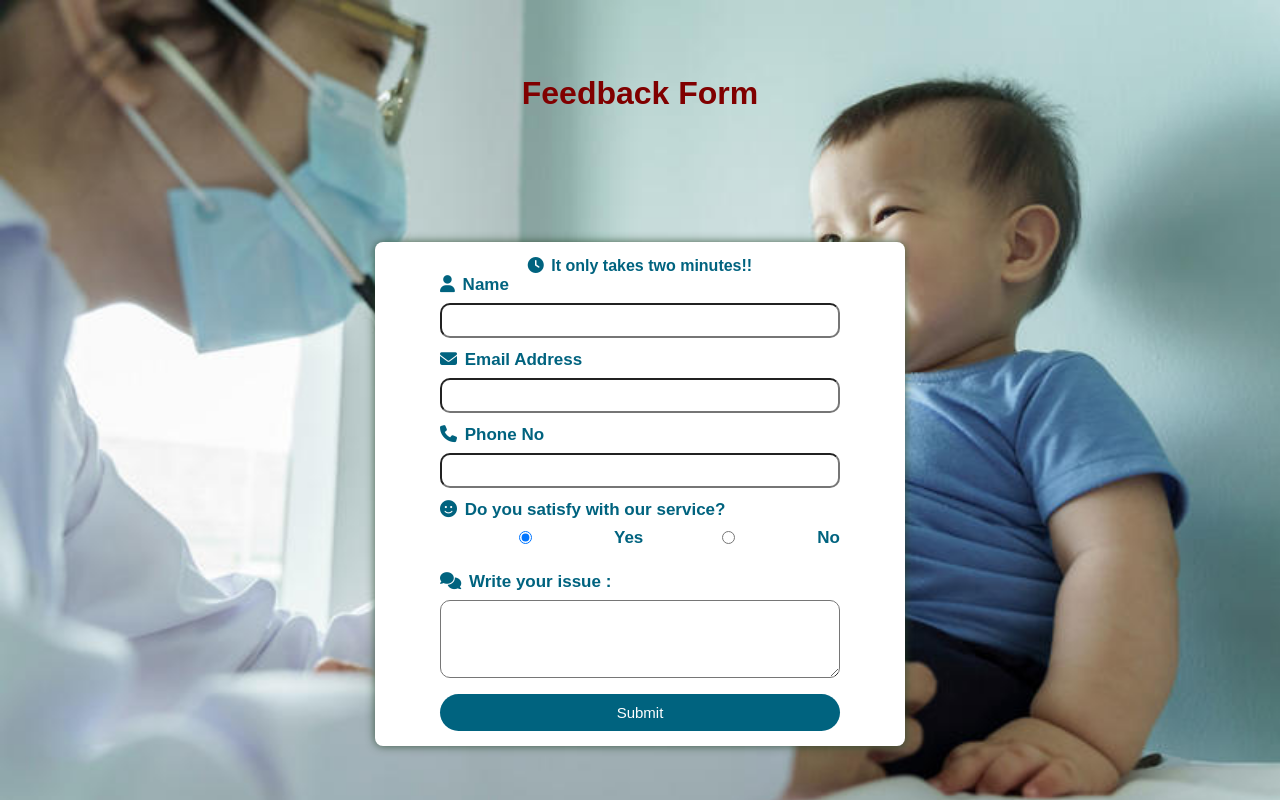
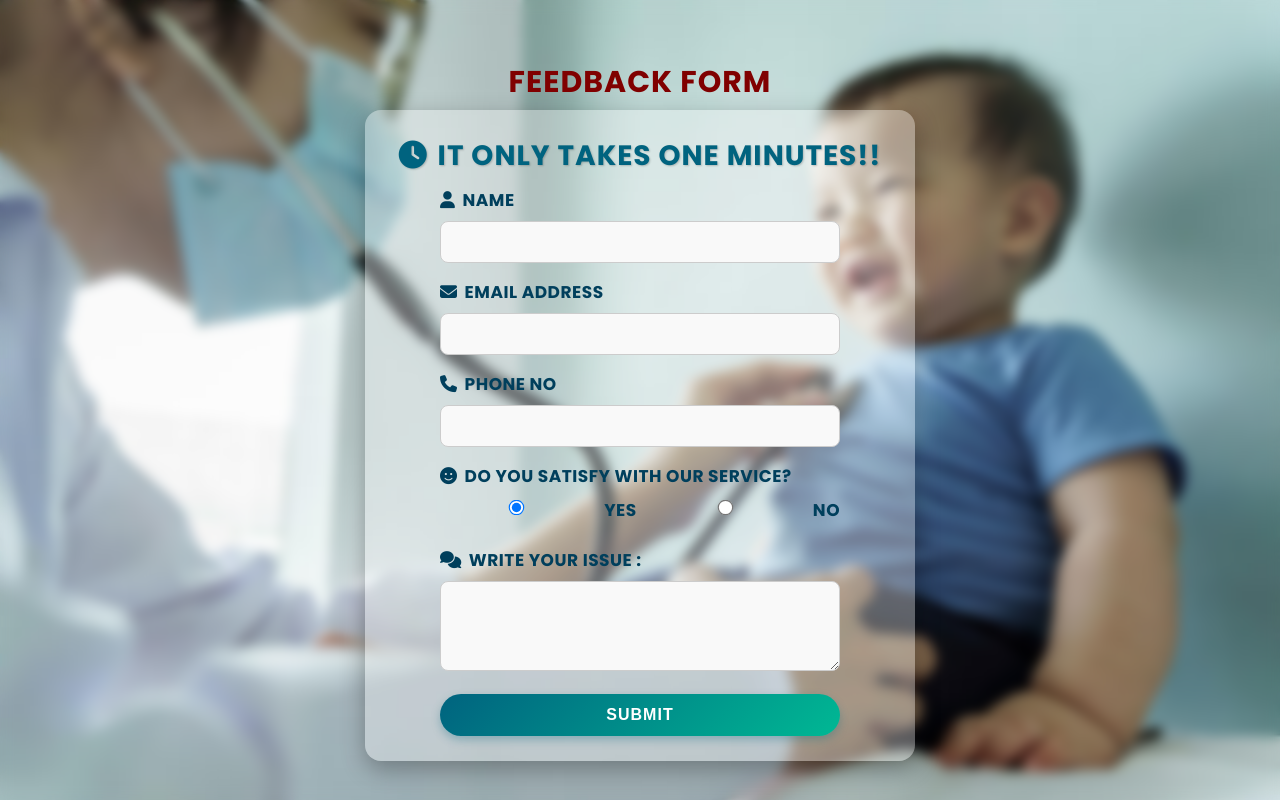
Before and after one commit to abhisek2004/Smart_hospital, a Flask app: template templates/feedback.html in a window 1280 px wide. Run offline with Flask 3, Linux system fonts and the light colour scheme; the template is opened without the code that fills it, so the values that code supplies are empty.

Commit message:
feedabck form

```diff
--- a/templates/feedback.html
+++ b/templates/feedback.html
@@ -8,35 +8,33 @@
         <link rel="stylesheet" href="https://cdnjs.cloudflare.com/ajax/libs/font-awesome/6.5.1/css/all.min.css">
         <!-- <link rel="stylesheet" href="index.css"> -->
         <style>
-            /*style.css */
-            @import url('https://fonts.googleapis.com/css2?family=Poppins&display=swap');
+            /* Google Font Import */
+            @import url('https://fonts.googleapis.com/css2?family=Poppins:wght@400;600;700&display=swap');
 
             body {
                 margin: 0;
                 display: flex;
                 align-items: center;
-                justify-content: space-around;
+                justify-content: center;
                 flex-direction: column;
                 height: 100vh;
-                /* background-color: #bde5d2; */
-                font-family: 'Poppins', sans-serif;
-
-            }
-
-            body {
-                font-family: Arial, sans-serif;
-                margin: 0;
-                padding: 0;
-                /* background-color: #FFF3C7; */
                 background-image: url(../static/images/Pediatrics.jpg);
                 background-repeat: no-repeat;
                 background-size: cover;
+                background-position: center;
+                font-family: 'Poppins', sans-serif;
+                backdrop-filter: blur(6px);
             }
 
             .textup {
                 text-align: center;
-                color: #00637f !important;
+                color: #00637f;
                 font-weight: 700;
+                font-size: 28px;
+                margin-bottom: 10px;
+                text-transform: uppercase;
+                letter-spacing: 1px;
+                text-shadow: 1px 1px 2px rgba(0, 0, 0, 0.2);
             }
 
             i {
@@ -44,11 +42,13 @@
             }
 
             .form-box {
-                background-color: #fff;
-                box-shadow: 0 0 10px rgba(36, 67, 40, 0.8);
-                padding: 15px;
-                border-radius: 8px;
+                background: rgba(255, 255, 255, 0.341);
+                box-shadow: 0 8px 24px rgba(0, 0, 0, 0.3);
+                padding: 25px;
+                border-radius: 16px;
                 width: 500px;
+                backdrop-filter: blur(12px);
+                animation: fadeInUp 0.8s ease-out;
             }
 
             form {
@@ -58,53 +58,101 @@
 
             .radio-group {
                 display: flex;
+                align-items: center;
+                gap: 12px;
                 margin-bottom: 16px;
             }
 
             input[type="radio"] {
-                margin-right: 8px;
+                margin-right: 4px;
+                transform: scale(1.2);
+                cursor: pointer;
             }
 
             label {
                 display: block;
                 margin-bottom: 8px;
                 font-size: 17px;
-                color: #00637f !important;
-                font-weight: 600;
+                color: #003f5c;
+                font-weight: bold;
+                letter-spacing: 0.5px;
+                text-transform: uppercase;
             }
 
             input,
             textarea {
                 width: 100%;
-                padding: 8px;
-                margin-bottom: 12px;
+                padding: 12px;
+                margin-bottom: 16px;
                 box-sizing: border-box;
-                border-radius: 10px;
+                border: 1px solid #ccc;
+                border-radius: 8px;
+                background-color: #f9f9f9;
+                font-size: 14px;
+                transition: all 0.3s ease;
+                outline: none;
+            }
 
+            input:focus,
+            textarea:focus {
+                border-color: #00637f;
+                background-color: #fff;
+                box-shadow: 0 0 10px rgba(0, 99, 127, 0.2);
             }
 
             button {
-                background-color: #00637f !important;
+                background: linear-gradient(135deg, #00637f, #00b894);
                 color: #fff;
-                padding: 10px;
+                padding: 12px;
                 border: none;
                 border-radius: 25px;
                 cursor: pointer;
                 width: 100%;
-                font-size: 15px;
-                transition: .2s linear;
+                font-size: 16px;
+                font-weight: bold;
+                text-transform: uppercase;
+                transition: all 0.3s ease;
+                letter-spacing: 1px;
+                box-shadow: 0 4px 10px rgba(0, 99, 127, 0.3);
             }
 
             button:hover {
-                background-color: #00637f !important;
-                border: none;
-                transform: translateY(-10px);
+                background: linear-gradient(135deg, #00b894, #00637f);
+                transform: translateY(-4px);
             }
 
             h1 {
-                color: rgb(128, 0, 0);
+                color: #800000;
+                font-size: 30px;
+                margin-bottom: 5px;
+                text-transform: uppercase;
+                letter-spacing: 1px;
+            }
+
+            @keyframes fadeInUp {
+                from {
+                    opacity: 0;
+                    transform: translateY(30px);
+                }
+
+                to {
+                    opacity: 1;
+                    transform: translateY(0);
+                }
+            }
+
+            @media (max-width: 600px) {
+                .form-box {
+                    width: 90%;
+                    padding: 20px;
+                }
+
+                .textup {
+                    font-size: 22px;
+                }
             }
         </style>
+
     </head>
 
     <body>
@@ -112,7 +160,7 @@
         <div class="form-box">
             <div class="textup">
                 <i class="fa fa-solid fa-clock"></i>
-                It only takes two minutes!!
+                It only takes one minutes!!
             </div>
             <form>
                 <label for="uname">
```
